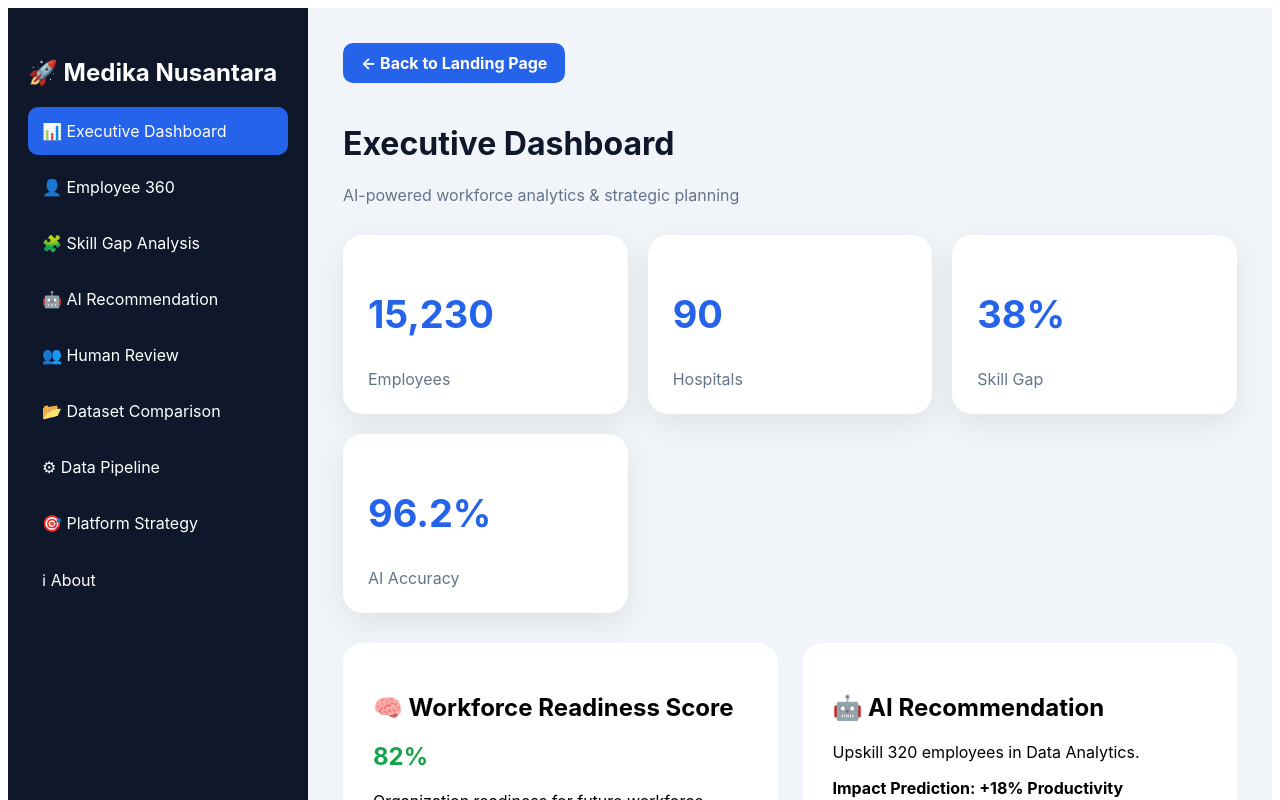
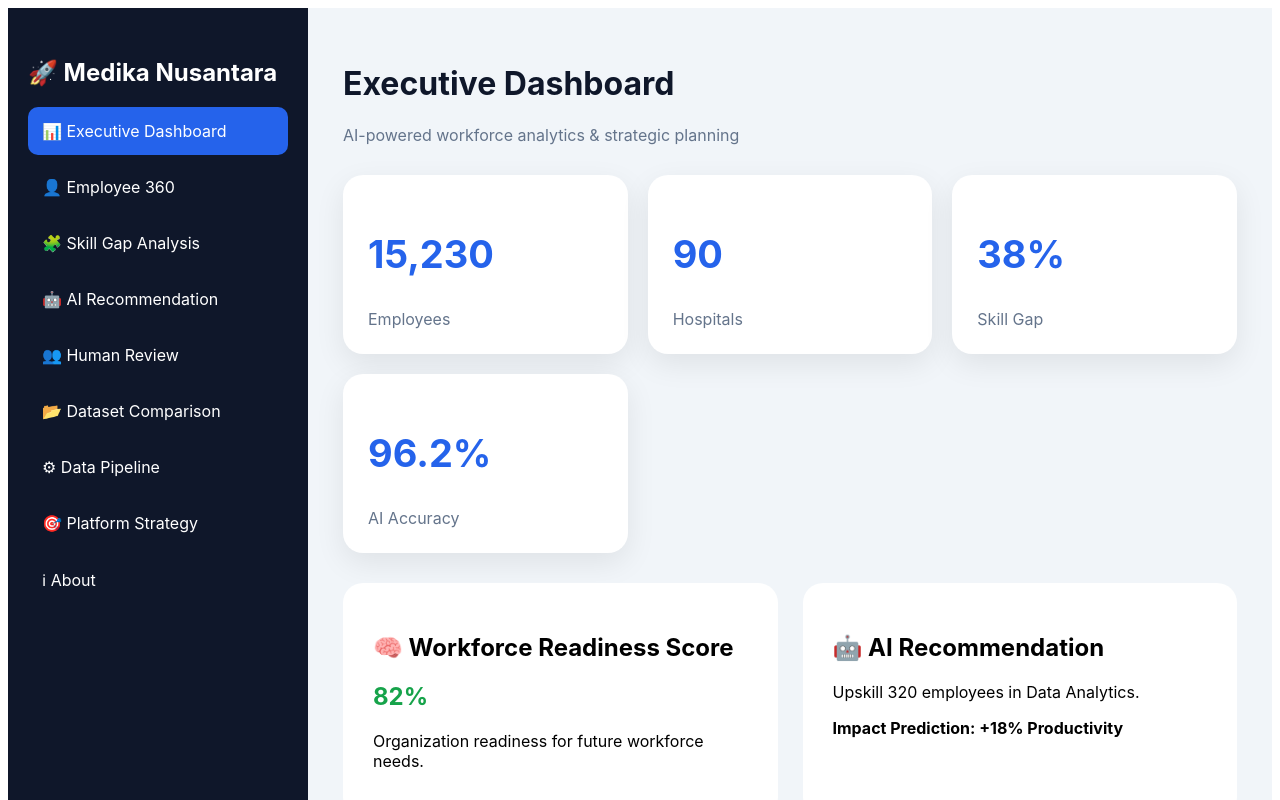
Before and after one commit to alma-98/workforce-intelligence-platform, a React (Vite) app: page /dashboard in a window 1280 px wide. Shown: the top 800 px of the page. Built offline with nearby package versions, Linux system fonts and the light colour scheme.

Commit message:
Remove back to landing page button

```diff
--- a/src/pages/Dashboard/Dashboard.tsx
+++ b/src/pages/Dashboard/Dashboard.tsx
@@ -75,22 +75,6 @@ export default function Dashboard() {
           padding:"35px",
         }}
       >
-
-        <Link
-          to="/"
-          style={{
-            display:"inline-block",
-            marginBottom:"20px",
-            padding:"10px 18px",
-            borderRadius:"10px",
-            background:"#2563eb",
-            color:"#fff",
-            textDecoration:"none",
-            fontWeight:700,
-          }}
-        >
-          ← Back to Landing Page
-        </Link>
 
         <h1
           style={{
```
